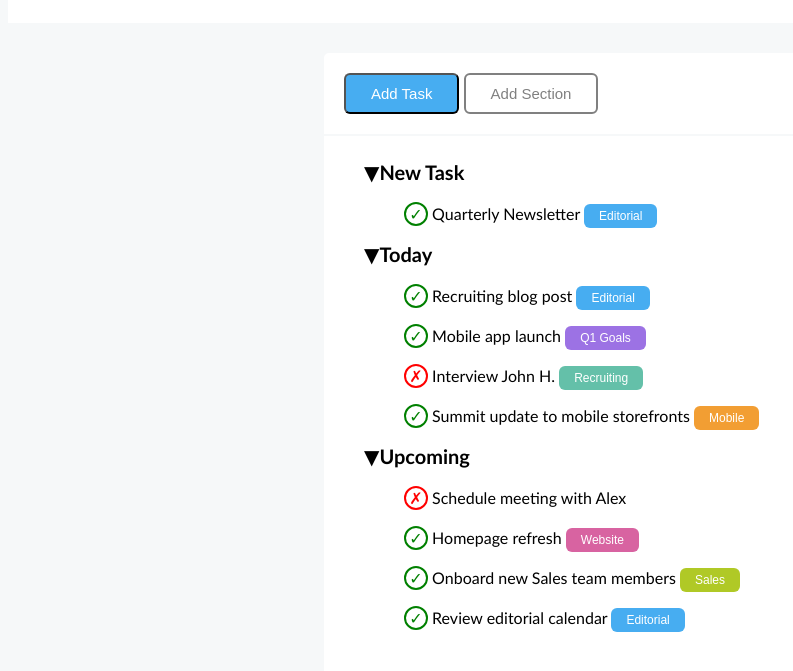
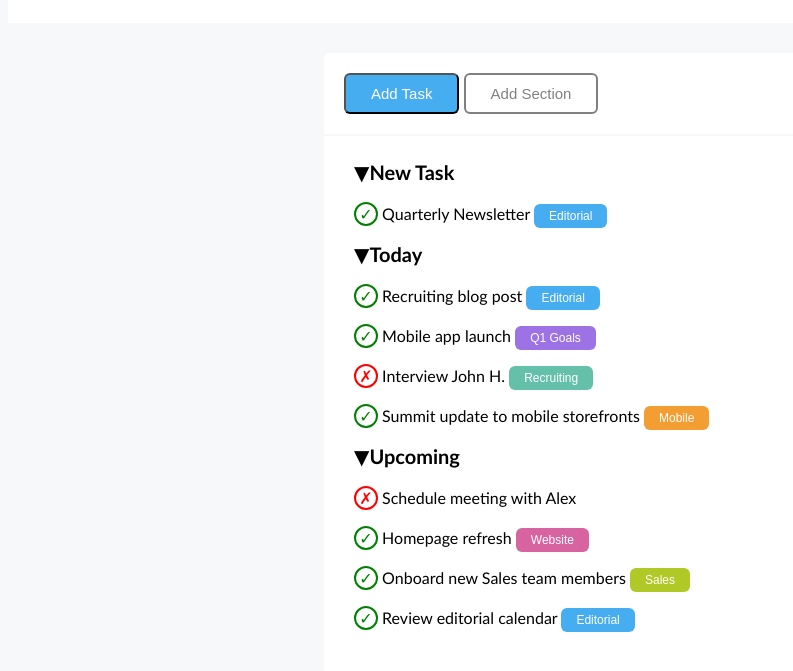
Before and after one commit to Luca92mic/html-css-toboolist, a plain HTML site: page index.html in a window 1280 px wide. Shown: the part 87-758 px from the top of the page, without its empty margins (0-793 px from the left). Drawn offline with Linux system fonts and the light colour scheme.

Commit message:
margin list

```diff
--- a/css/style.css
+++ b/css/style.css
@@ -128,11 +128,12 @@ main {
 
 ul{
     list-style-type: none;
+    padding-left: 0;
+    margin-left: 0;
 }
 
-li{
-    padding-left: 0;
-    margin-left: 0;
+.section-list {
+    margin-left: 30px;
 }
 
 .negative::before{
```
